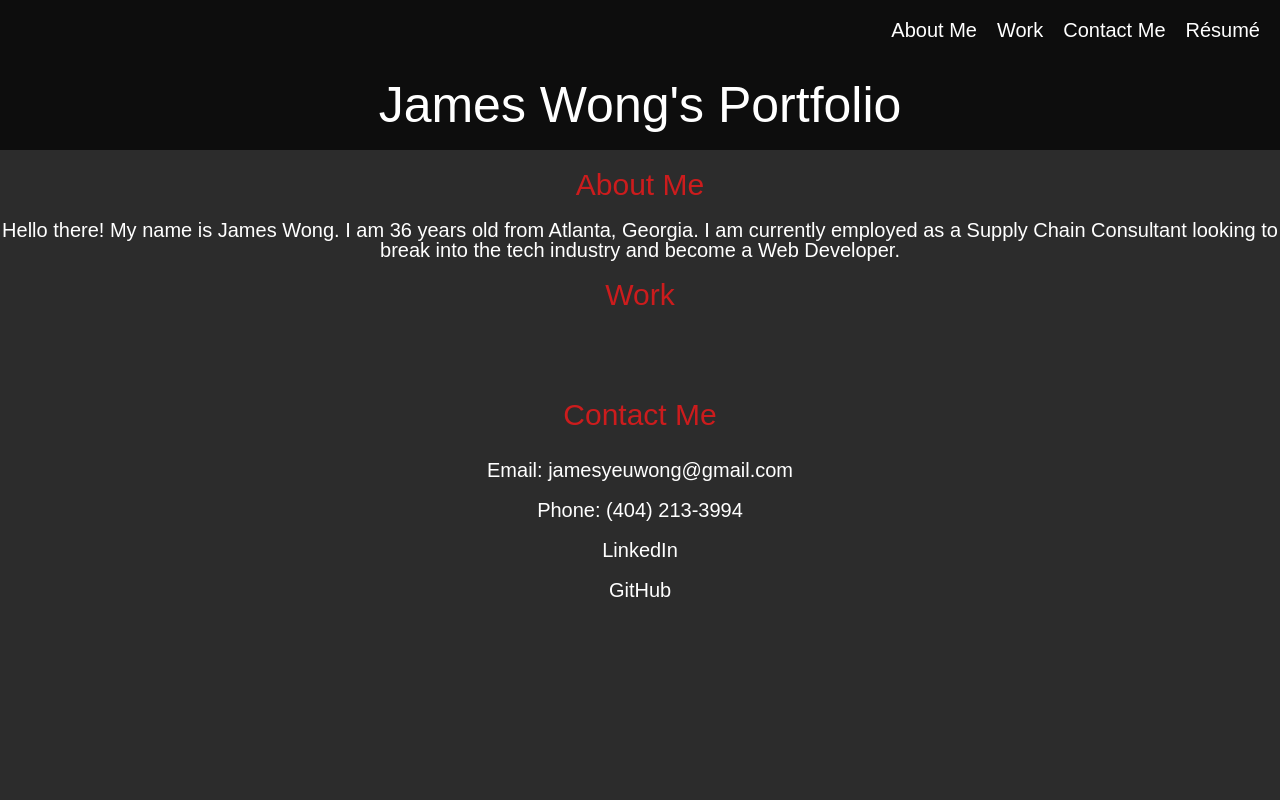
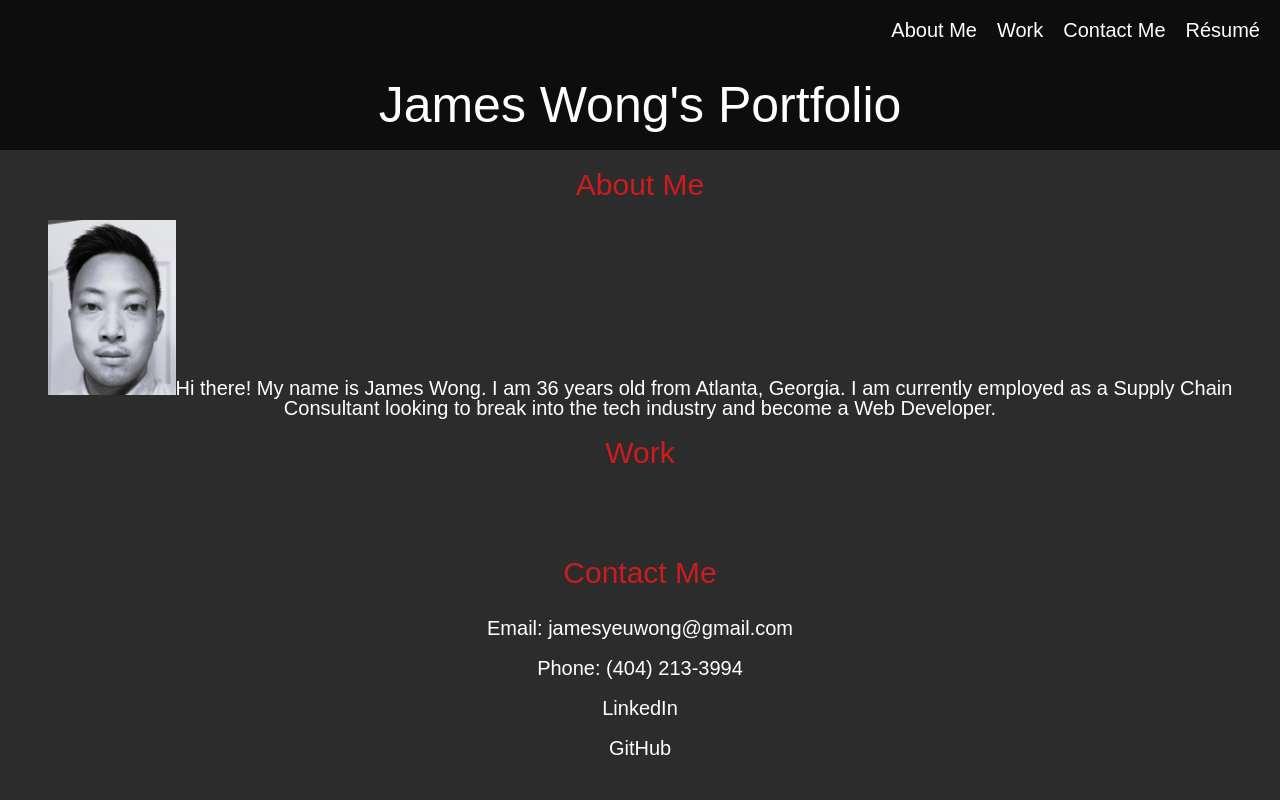
Before and after one commit to James-Y-Wong/hw-2-portfolio, a plain HTML site: page index.html in a window 1280 px wide. Shown: the top 800 px of the page. Drawn offline with Linux system fonts and the light colour scheme.

Commit message:
added headshot to paragraph and styled it

```diff
--- a/assets/style.css
+++ b/assets/style.css
@@ -73,3 +73,13 @@ footer {
     position: relative;
     min-height: 100vh;
 }
+
+a:hover {
+    color: var(--lava)
+}
+
+.headshot {
+    width: 10%;
+    height: auto;
+    align-content: left;
+}
--- a/index.html
+++ b/index.html
@@ -24,7 +24,7 @@
     <main class="page-container">
         <section>
             <h2 id="about-me">About Me</h2>
-            <p>Hello there! My name is James Wong. I am 36 years old from Atlanta, Georgia. I am currently employed as a Supply Chain Consultant looking to break into the tech industry and become a Web Developer.
+            <p><img class="headshot" src="./images/Headshotbnw.jpg" alt="headshot">Hi there! My name is James Wong. I am 36 years old from Atlanta, Georgia. I am currently employed as a Supply Chain Consultant looking to break into the tech industry and become a Web Developer.
             </p>
         </section>
         <section>
```
Also changed, not shown: images/Headshotbnw.jpg (added).
